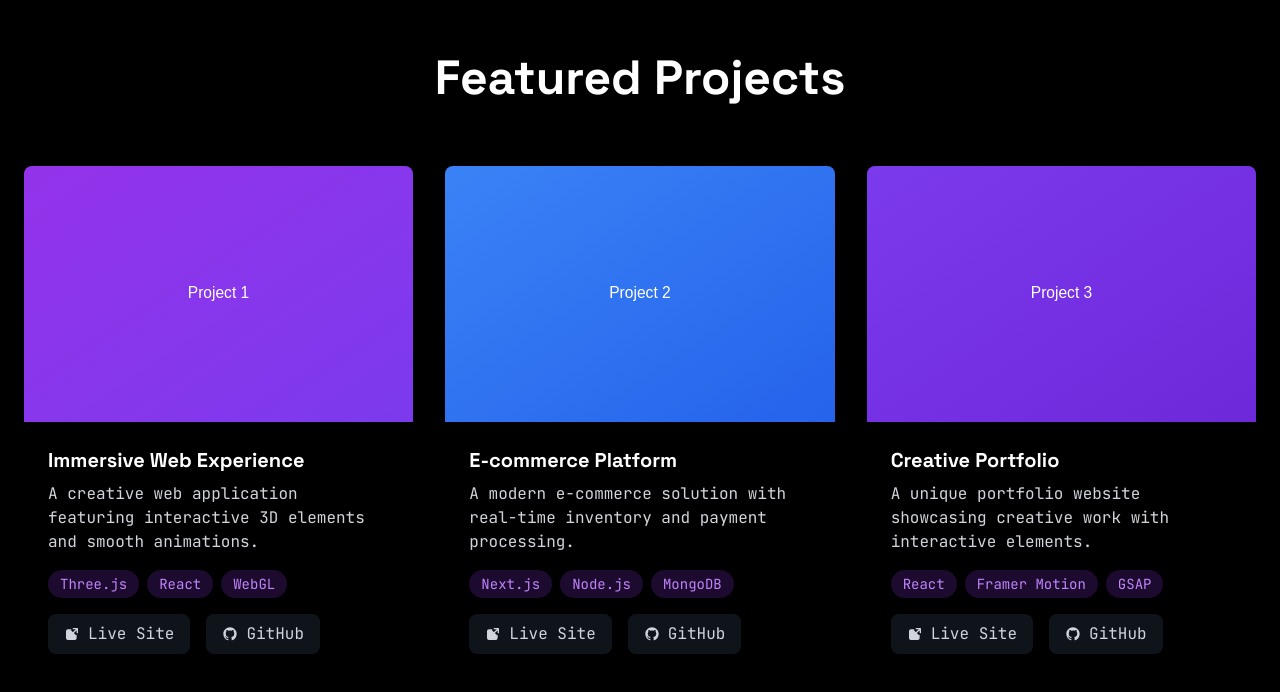
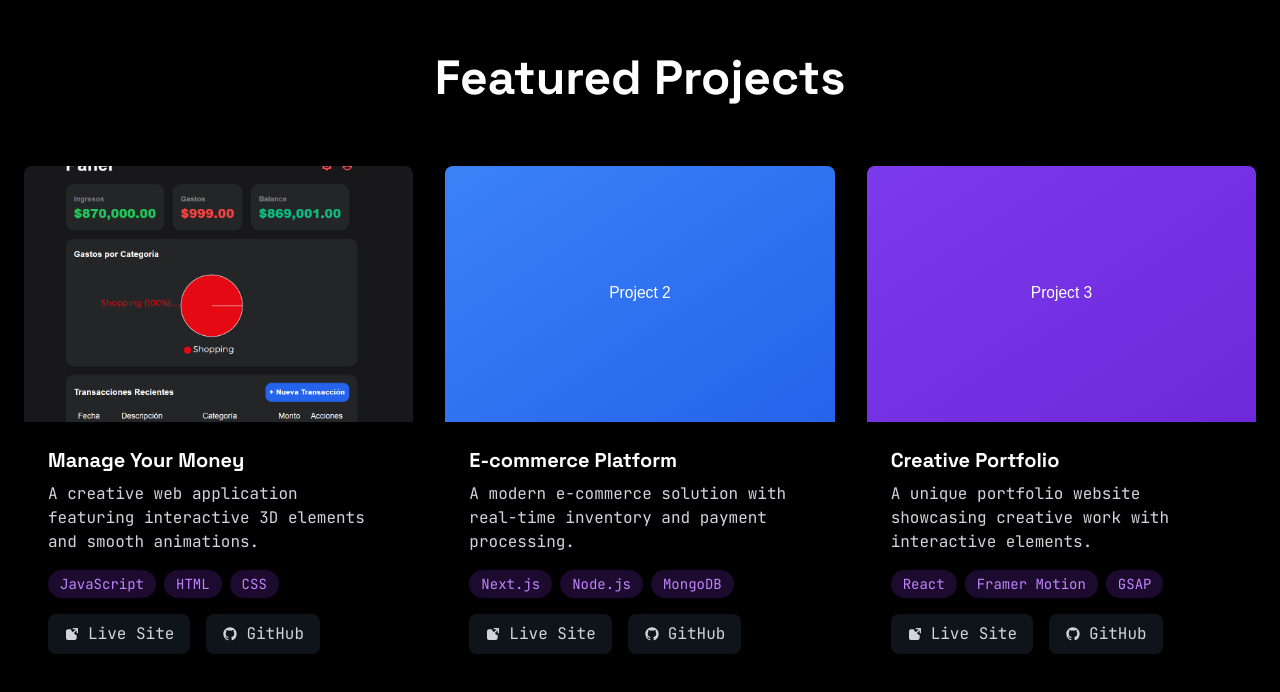
Before and after one commit to wald16/portfolio, a Next.js app: page / in a window 1280 px wide. Shown: the part 1626-2318 px from the top of the page. Built offline with nearby package versions, Linux system fonts and the light colour scheme.

Commit message:
added a proyect

```diff
--- a/src/components/ProjectCard.tsx
+++ b/src/components/ProjectCard.tsx
@@ -19,7 +19,7 @@ const ProjectCard = ({ title, description, image, tags, link, githubLink }: Proj
             whileInView={{ opacity: 1, y: 0 }}
             transition={{ duration: 0.8 }}
             viewport={{ once: true }}
-            className="group relative bg-black/50 rounded-lg overflow-hidden"
+            className="group relative bg-black/50 rounded-lg overflow-hidden hover:bg-black/60 transition-colors duration-300"
         >
             {/* Image Container */}
             <div className="relative h-64 w-full overflow-hidden">
@@ -27,9 +27,8 @@ const ProjectCard = ({ title, description, image, tags, link, githubLink }: Proj
                     src={image}
                     alt={title}
                     fill
-                    className="object-cover transition-transform duration-500 group-hover:scale-110"
+                    className="object-cover transition-transform duration-500 group-hover:scale-105"
                 />
-                <div className="absolute inset-0 bg-gradient-to-t from-black/80 to-transparent opacity-0 group-hover:opacity-100 transition-opacity duration-300" />
             </div>
 
             {/* Content */}
--- a/src/data/projects.ts
+++ b/src/data/projects.ts
@@ -5,16 +5,18 @@ export interface Project {
     image: string;
     tags: string[];
     link: string;
+    githubLink: string;
 }
 
 export const projects: Project[] = [
     {
         id: 'project-1',
-        title: 'Immersive Web Experience',
+        title: 'Manage Your Money',
         description: 'A creative web application featuring interactive 3D elements and smooth animations.',
-        image: '/placeholders/project1.svg',
-        tags: ['Three.js', 'React', 'WebGL'],
-        link: 'https://example.com/project1',
+        image: '/projects/panel.png',
+        tags: ['JavaScript', 'HTML', 'CSS'],
+        link: 'https://manage-your-money-dusky.vercel.app/',
+        githubLink: 'https://github.com/wald16/ManageYourMoney',
     },
     {
         id: 'project-2',
@@ -23,6 +25,7 @@ export const projects: Project[] = [
         image: '/placeholders/project2.svg',
         tags: ['Next.js', 'Node.js', 'MongoDB'],
         link: 'https://example.com/project2',
+        githubLink: 'https://github.com/wald16/ManageYourMoney',
     },
     {
         id: 'project-3',
@@ -31,6 +34,7 @@ export const projects: Project[] = [
         image: '/placeholders/project3.svg',
         tags: ['React', 'Framer Motion', 'GSAP'],
         link: 'https://example.com/project3',
+        githubLink: 'https://github.com/wald16/ManageYourMoney',
     },
     // Add more projects as needed
 ];
```
Also changed, not shown: public/projects/panel.png (added).
